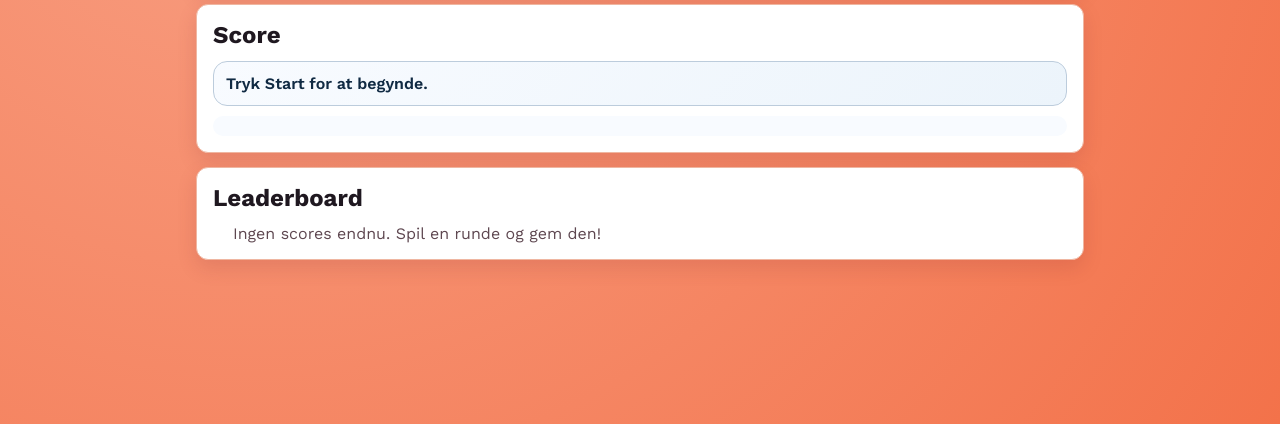
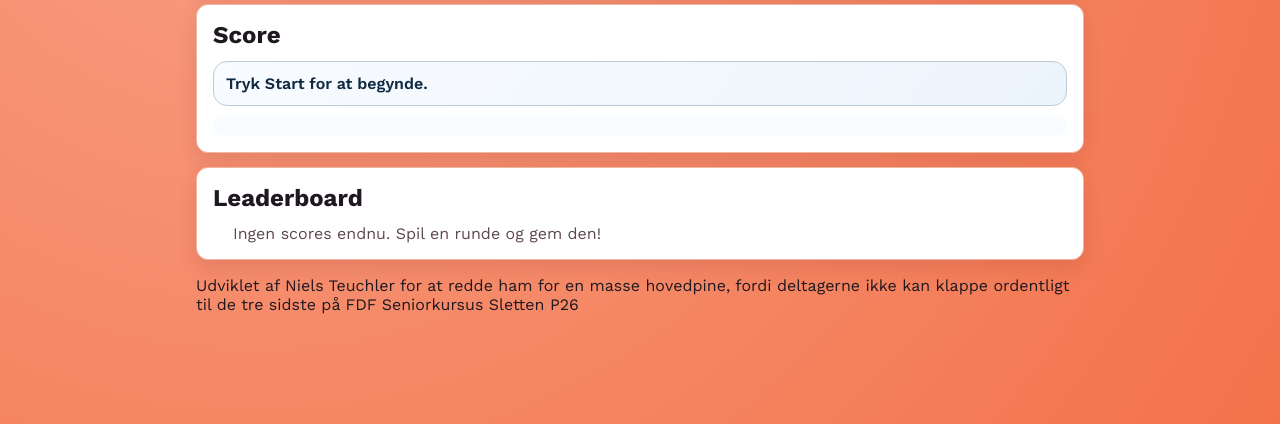
Before and after one commit to nteuchler/De3Sidste, a Flask app: page / in a window 1280 px wide. Shown: the part 400-824 px from the top of the page. Run offline with Flask 3, Linux system fonts and the light colour scheme; data that the repository does not hold is empty.

Commit message:
added auther text

```diff
--- a/templates/index.html
+++ b/templates/index.html
@@ -51,6 +51,10 @@
         <h2>Leaderboard</h2>
         <ol id="leaderboardList" class="leaderboard-list"></ol>
       </section>
+
+      <footer class="credit">
+        <p>Udviklet af Niels Teuchler for at redde ham for en masse hovedpine, fordi deltagerne ikke kan klappe ordentligt til de tre sidste på FDF Seniorkursus Sletten P26</p>
+      </footer>
     </main>
 
     <script>
```
